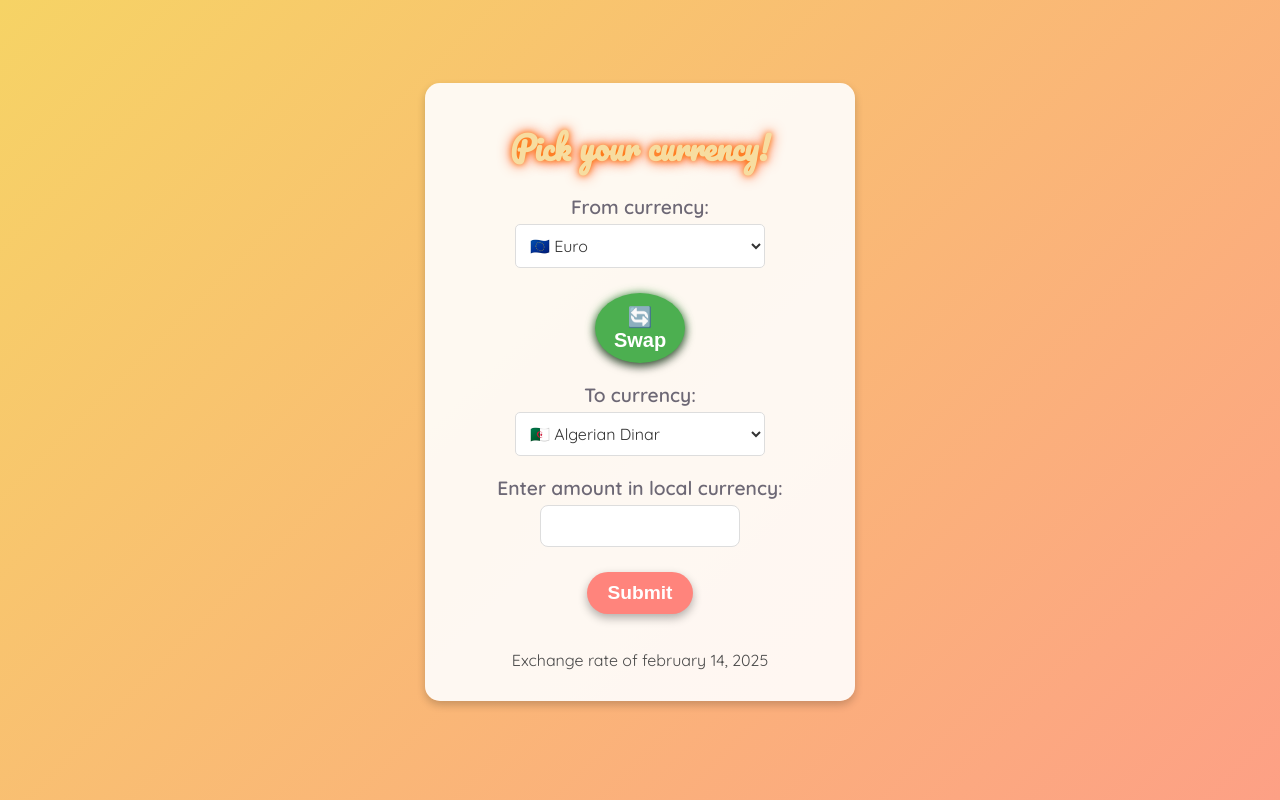
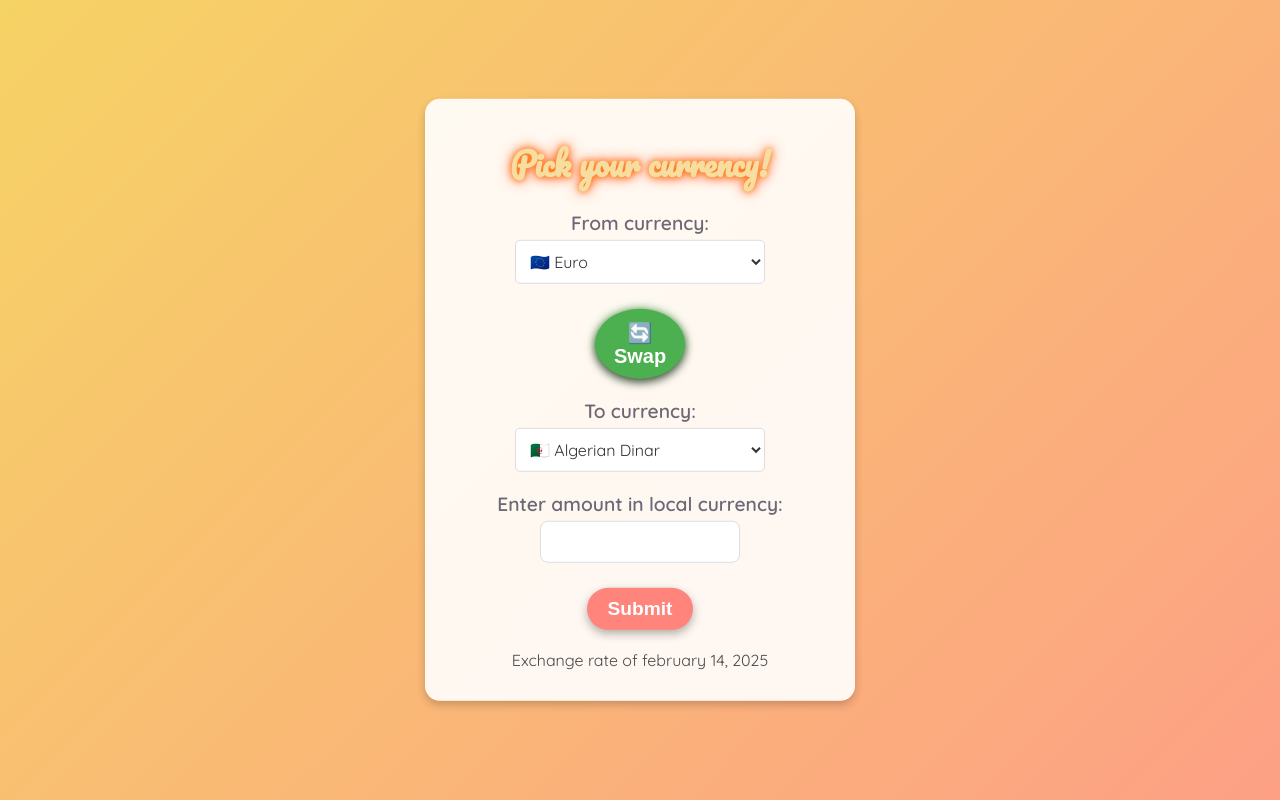
Before and after one commit to EmmanuelCuiret/currency_converter, a PHP site: page / in a window 1280 px wide. Run offline with PHP 8.4, Linux system fonts and the light colour scheme; some libraries are stand-ins or nearby versions.

Commit message:
upload files

```diff
--- a/index.php
+++ b/index.php
@@ -66,7 +66,8 @@ function swapCurrencies() {
          text: "Please enter a valid positive amount with at most 2 decimal places.",
          confirmButtonColor: "#3085d6",
          confirmButtonText: "OK",
-            backdrop: true, // Ajoute un fond semi-transparent
+         backdrop: true,
+         scrollbarPadding: false, // Désactive le recalcul du padding
          customClass: {
             title: "swal-title",
             popup: "swal-popup",
@@ -84,8 +85,7 @@ function swapCurrencies() {
 <html lang="en">
 <head>
    <meta charset="UTF-8">
-   <meta name="viewport" content="width=device-width, initial-scale=1.0">
-   <title>Document</title>
+   <meta name="viewport" content="width=device-width, initial-scale=1, maximum-scale=1, user-scalable=no">   <title>Document</title>
    <link rel="stylesheet" href="style.css">
    <script src="https://cdn.jsdelivr.net/npm/sweetalert2@11"></script>
 </head>
--- a/style.css
+++ b/style.css
@@ -1,6 +1,7 @@
 @import url("https://fonts.googleapis.com/css2?family=Pacifico&family=Quicksand:wght@400;600&display=swap");
 
 body {
+  overflow: hidden;
   display: flex;
   justify-content: center; /* Centre horizontalement */
   align-items: center; /* Centre verticalement */
@@ -21,14 +22,14 @@ h1 {
 }
 
 form {
-  display: flex;
-  flex-direction: column; /* Organise les éléments en colonne */
-  justify-content: center;
-  align-items: center;
+  position: fixed;
+  top: 50%;
+  left: 50%;
+  transform: translate(-50%, -50%);
   background: rgba(255, 255, 255, 0.9);
   border-radius: 15px;
   padding: 15px;
-  width: 85%;
+  width: 90%;
   max-width: 400px; /* Évite que le formulaire soit trop large */
   box-shadow: 0px 4px 8px rgba(0, 0, 0, 0.2);
 }
```
Lines whose indentation alone changed are shown as unchanged.
